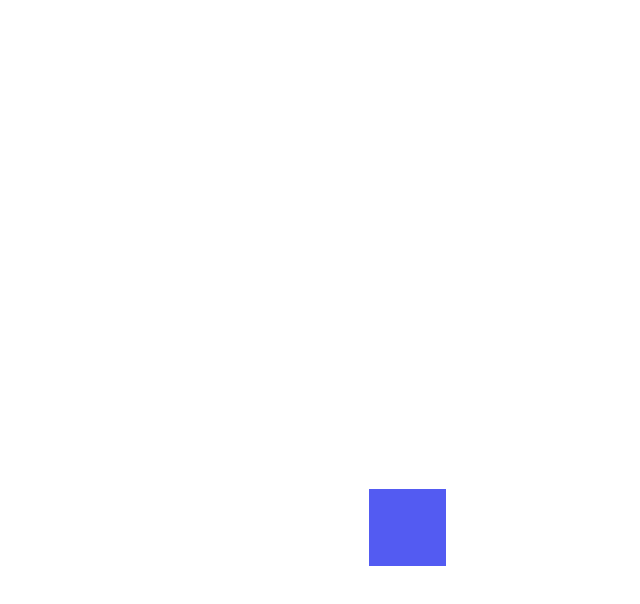
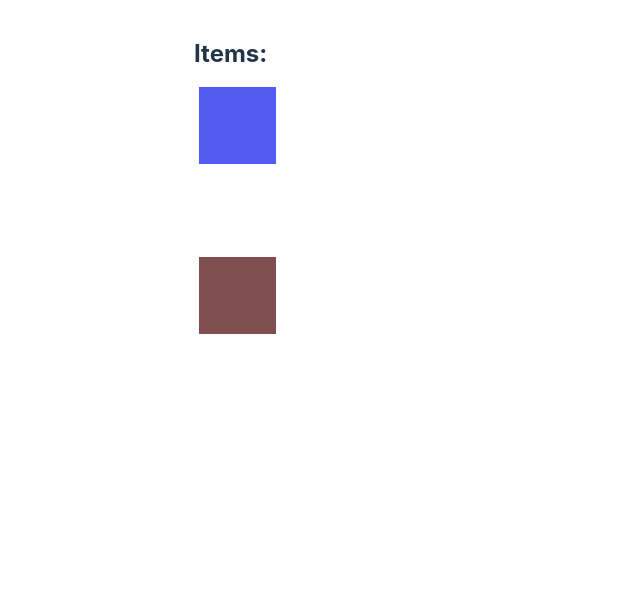
Before and after one commit to MadMrMeeseeks/dungeon_crawler_svelte, a Svelte app: page / in a window 1280 px wide. Shown: the top 604 px of the page, without its empty margins (105-745 px from the left). Built offline with nearby package versions, Linux system fonts and the light colour scheme.

Commit message:
This is actually a game. Its not a fun game, but it is a game now :)

```diff
--- a/package.json
+++ b/package.json
@@ -10,12 +10,13 @@
     "check": "svelte-check --tsconfig ./tsconfig.json"
   },
   "devDependencies": {
-    "@sveltejs/vite-plugin-svelte": "^2.4.2",
+    "@iconify/svelte": "^3.1.4",
+    "@sveltejs/vite-plugin-svelte": "^3.0.1",
     "@tsconfig/svelte": "^5.0.0",
     "svelte": "^4.0.5",
     "svelte-check": "^3.4.6",
     "tslib": "^2.6.0",
     "typescript": "^5.0.2",
-    "vite": "^4.4.5"
+    "vite": "^5.0.5"
   }
 }
--- a/src/App.svelte
+++ b/src/App.svelte
@@ -1,5 +1,6 @@
 <script lang="ts">
     import {onMount} from "svelte";
+    import Icon from '@iconify/svelte';
 
     // Set up event listener for keystrokes
 
@@ -10,30 +11,81 @@
         };
     });
 
+
+    // Track collected items
+    let hasGun = false;
+    let hasHelmet = false;
+
+    let needReset = false;
+
+    // Model Tracking
+    let showModal = false;
+    let modalMessage = "";
+
     // Map Layout
-    let mapLayout = [
-        [false, false, false, false],
-        [false, false, false, false],
-        [false, false, false, false],
-        [false, false, false, false]
-    ];
+    let grid = 8;
+    let mapLayout = Array(grid).fill(false).map(() => Array(grid).fill(false));
+
+    // Randomly place items and enemy
+    let gunPosition = { row: Math.floor(Math.random() * grid), col: Math.floor(Math.random() * grid) };
+    let helmetPosition = { row: Math.floor(Math.random() * grid), col: Math.floor(Math.random() * grid) };
+    let enemyPosition = { row: Math.floor(Math.random() * grid), col: Math.floor(Math.random() * grid) };
+
+    // Ensure gun, helmet, and enemy are not in the same room
+    while (JSON.stringify(gunPosition) === JSON.stringify(helmetPosition) || JSON.stringify(gunPosition) === JSON.stringify(enemyPosition) || JSON.stringify(helmetPosition) === JSON.stringify(enemyPosition)) {
+        helmetPosition = { row: Math.floor(Math.random() * grid), col: Math.floor(Math.random() * grid) };
+        enemyPosition = { row: Math.floor(Math.random() * grid), col: Math.floor(Math.random() * grid) };
+    }
 
     // Player start position and tracking
-    let playerPosition = { row: 3, col: 0 };
+    let playerPosition = { row: 0, col: 0 };
 
     // Initialize the starting position
     mapLayout[playerPosition.row][playerPosition.col] = true;
 
     function updatePlayerPosition(newRow: number, newCol: number) {
-        // Update the player's position and mark the new room as visited
-        if (newRow >= 0 && newRow <= 3 && newCol >= 0 && newCol <= 3) {
-            mapLayout[newRow][newCol] = true;
+        if (newRow >= 0 && newRow < grid && newCol >= 0 && newCol < grid) {
             playerPosition = { row: newRow, col: newCol };
+            mapLayout[newRow][newCol] = true; // Mark as visited
+
+            // Check for item collection
+            if (playerPosition.row === gunPosition.row && playerPosition.col === gunPosition.col && !hasGun) {
+                hasGun = true;
+                showModal = true;
+                modalMessage = "You got the gun!";
+                needReset = false;
+            }
+            if (playerPosition.row === helmetPosition.row && playerPosition.col === helmetPosition.col && !hasHelmet) {
+                hasHelmet = true;
+                showModal = true;
+                modalMessage = "You got the helmet!";
+                needReset = false;
+            }
+
+            // Check for enemy encounter
+            if (playerPosition.row === enemyPosition.row && playerPosition.col === enemyPosition.col) {
+                showModal = true;
+                needReset = true;
+                if (!hasGun && !hasHelmet) {
+                    modalMessage = "You were shot in the face and died. Click reset to play again.";
+                } else if (hasGun && !hasHelmet) {
+                    modalMessage = "You were shot in the face and died. Click reset to play again.";
+                } else if (!hasGun && hasHelmet) {
+                    modalMessage = "Your helmet deflected the shot to the face, but you have no weapon so the monster is now eating you alive. Click reset to play again.";
+                } else if (hasGun && hasHelmet)
+                    modalMessage = "Your helmet deflects the shot to the face and you use your gun to blast the monster off of a cliff.";
+                // Add logic if player has both gun and helmet
+            }
         }
     }
 
     // Handle key events for movement
     function handleKeydown(event: KeyboardEvent) {
+        // If the modal is shown, ignore key presses
+        if (showModal) {
+            return;
+        }
+
         if (event.key === 'ArrowUp') {
             updatePlayerPosition(playerPosition.row - 1, playerPosition.col);
         } else if (event.key === 'ArrowDown') {
@@ -45,27 +97,69 @@
         }
     }
 
+    function resetGame() {
+        playerPosition = { row: 0, col: 0 };
+        hasGun = false;
+        hasHelmet = false;
+        showModal = false;
+
+        // Randomize positions
+        gunPosition = { row: Math.floor(Math.random() * grid), col: Math.floor(Math.random() * grid) };
+        helmetPosition = { row: Math.floor(Math.random() * grid), col: Math.floor(Math.random() * grid) };
+        enemyPosition = { row: Math.floor(Math.random() * grid), col: Math.floor(Math.random() * grid) };
+
+        // Reset map layout
+        mapLayout = Array(grid).fill(false).map(() => Array(grid).fill(false));
+        mapLayout[playerPosition.row][playerPosition.col] = true;
+    }
+
 
 
 </script>
 
 <main>
+    <div class="header">
+        <h2>Items:</h2>
+        <div class="items">
+            {#if hasGun}
+                <Icon icon="game-icons:ray-gun" width="50" height="50" />
+            {/if}
+            {#if hasHelmet}
+                <Icon icon="game-icons:dwarf-helmet" width="50" height="50" />
+            {/if}
+        </div>
+    </div>
     <table>
         <tbody>
         {#each mapLayout as row, rowIndex}
             <tr>
                 {#each row as cell, cellIndex}
-                    <td class={cell ? "defaultroomstyle" : ""} on:click={() => updatePlayerPosition(rowIndex, cellIndex)}>
-                        {#if playerPosition.row === rowIndex && playerPosition.col === cellIndex}
+                    <td class={cell ? "defaultroomstyle" : "" + (enemyPosition.row === rowIndex && enemyPosition.col === cellIndex ? " enemy" : "")} on:click={() => updatePlayerPosition(rowIndex, cellIndex)}>
+
+                    {#if playerPosition.row === rowIndex && playerPosition.col === cellIndex}
                             <span class="reddot"></span>
                         {/if}
+                        <!-- Icons are hidden initially and shown only when conditions are met -->
                     </td>
                 {/each}
             </tr>
         {/each}
         </tbody>
     </table>
+    {#if showModal}
+        <div class="modal">
+            <p>{modalMessage}</p>
+            {#if needReset}
+                <button on:click={resetGame}>Reset</button>
+            {:else}
+                <button on:click={() => showModal = false}>OK</button>
+            {/if}
+        </div>
+    {/if}
 </main>
+
+
+
 
 
 <style>
@@ -97,4 +191,37 @@
         0%, 100% { opacity: 1; }
         50% { opacity: 0; }
     }
+
+    .header {
+        text-align: left; /* Align the text to the left */
+        margin-bottom: 10px; /* Space between the header and the table */
+    }
+
+    .items {
+        display: flex; /* Flexbox to align items horizontally */
+        align-items: center; /* Center items vertically */
+        gap: 10px; /* Space between items */
+    }
+
+    h2 {
+        margin: 0; /* Remove default margin */
+        padding: 0; /* Remove default padding */
+    }
+
+    .enemy {
+        background-color: rgba(108, 49, 49, 0.86);
+    }
+
+    .modal {
+        position: fixed;
+        top: 50%;
+        left: 50%;
+        transform: translate(-50%, -50%);
+        background-color: white;
+        padding: 20px;
+        border: 1px solid #ccc;
+        z-index: 1000;
+        color: black; /* Or any color that contrasts well with the background */
+        background-color: white; /* Ensure good contrast with the text color */
+    }
 </style>
```
Also changed, not shown: 1 other file (tests, documents, lock files or other folders).
